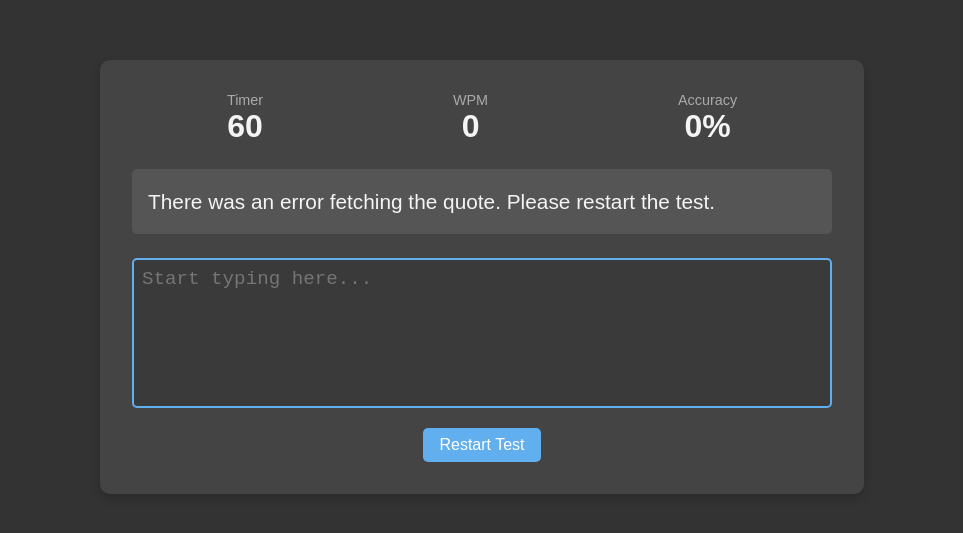
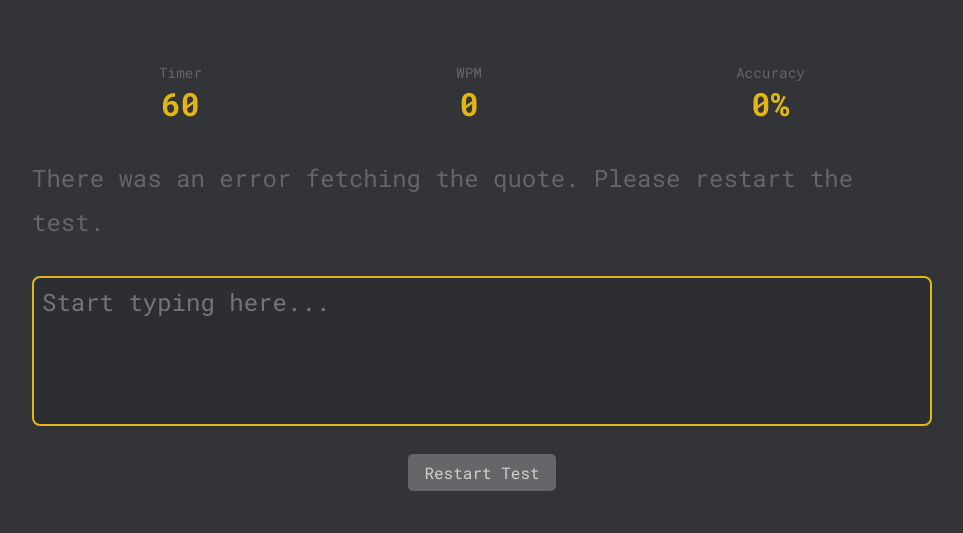
Before and after one commit to CodeXplorer24/typing_speed_test, a plain HTML site: page index.html in a window 1280 px wide. Shown: the part 123-656 px from the top of the page, without its empty margins (158-1121 px from the left). Drawn offline with Linux system fonts and the light colour scheme; no server answers.

Commit message:
background and width changes

```diff
--- a/style.css
+++ b/style.css
@@ -1,27 +1,30 @@
+@import url('https://fonts.googleapis.com/css2?family=Roboto+Mono:wght@400;700&display=swap');
+
 body {
-    background-color: #333;
-    color: #f4f4f4;
-    font-family: Arial, sans-serif;
+    background-color: #323437; /* Monkeytype dark background */
+    color: #d1d0c5; /* Main text color */
+    font-family: 'Roboto Mono', monospace;
     display: flex;
     justify-content: center;
     align-items: center;
     height: 100vh;
     margin: 0;
+    text-rendering: optimizeLegibility;
 }
 
 .container {
-    background-color: #444;
+    background-color: transparent; /* No container "box" */
     padding: 2rem;
     border-radius: 10px;
-    width: 700px;
+    width: 900px; /* <--- THIS VALUE WAS CHANGED */
     max-width: 90%;
-    box-shadow: 0 4px 10px rgba(0, 0, 0, 0.2);
+    box-shadow: none; /* No shadow */
 }
 
 .stats {
     display: flex;
     justify-content: space-around;
-    margin-bottom: 1.5rem;
+    margin-bottom: 2rem;
     font-size: 1.2rem;
 }
 
@@ -31,69 +34,117 @@ body {
 
 .stat-label {
     font-size: 0.9rem;
-    color: #aaa;
+    color: #646669; /* Faded label */
 }
 
 .stat-value {
     font-size: 2rem;
     font-weight: bold;
+    color: #e2b714; /* Monkeytype accent color */
 }
 
 .quote-display {
-    margin-bottom: 1.5rem;
-    font-size: 1.3rem;
-    line-height: 1.6;
-    background-color: #555;
-    padding: 1rem;
-    border-radius: 5px;
+    margin-bottom: 2rem;
+    font-size: 1.5rem; /* Larger, clearer font */
+    line-height: 1.8;
+    background-color: transparent; /* No box */
+    padding: 0;
 }
 
-/* We will wrap each letter in a <span> */
+/* This is the key change: all text starts faded */
 .quote-display span {
-    transition: color 0.1s, background-color 0.1s;
+    color: #646669; /* Faded/untyped text color */
+    transition: color 0.1s;
 }
 
+/* Correct text becomes the main bright color */
 .quote-display span.correct {
-    color: #79c753; /* Green */
+    color: #d1d0c5;
 }
 
+/* Incorrect text is a distinct red */
 .quote-display span.incorrect {
-    color: #e06c75; /* Red */
-    background-color: #e06c7533;
-    text-decoration: underline;
+    color: #ca4754; /* Error color */
+    text-decoration: none; /* Remove underline for a cleaner look */
 }
 
 .quote-input {
     width: 100%;
     height: 150px;
-    font-size: 1.2rem;
+    font-size: 1.5rem; /* Match the quote text */
+    font-family: 'Roboto Mono', monospace;
     padding: 0.5rem;
-    border-radius: 5px;
-    border: 2px solid #666;
-    background-color: #3a3a3a;
-    color: #f4f4f4;
+    border-radius: 8px;
+    border: 2px solid #646669; /* Subtle border */
+    background-color: #2c2e31; /* Darker input box */
+    color: #d1d0c5; /* The text you type */
     resize: none;
-    box-sizing: border-box; /* Important for padding */
+    box-sizing: border-box;
+    caret-color: #e2b714; /* Blinking cursor accent color */
 }
 
 .quote-input:focus {
     outline: none;
-    border-color: #61afef; /* Blue */
+    border-color: #e2b714; /* Accent border on focus */
 }
 
 .restart-btn {
     display: block;
-    margin: 1rem auto 0;
+    margin: 1.5rem auto 0;
     padding: 0.5rem 1rem;
     font-size: 1rem;
-    background-color: #61afef;
-    color: white;
+    font-family: 'Roboto Mono', monospace;
+    background-color: #646669; /* Subtle button */
+    color: #d1d0c5;
     border: none;
     border-radius: 5px;
     cursor: pointer;
-    transition: background-color 0.2s;
+    transition: background-color 0.2s, color 0.2s;
 }
 
 .restart-btn:hover {
-    background-color: #529bda;
+    background-color: #e2b714;
+    color: #323437; /* Dark text on hover */
 }
+
+/* Style the history section */
+.history-container {
+    margin-top: 2rem;
+    width: 100%;
+}
+
+.history-container h3 {
+    text-align: center;
+    color: #646669; /* Faded title */
+    margin-bottom: 1rem;
+    font-weight: 400;
+}
+
+#history-list {
+    list-style: none;
+    padding: 0;
+    margin: 0;
+    max-height: 200px;
+    overflow-y: auto;
+    background-color: #2c2e31; /* Dark background for list */
+    border-radius: 8px;
+    padding: 1rem;
+}
+
+#history-list li {
+    display: flex;
+    justify-content: space-between;
+    padding: 0.5rem 0.25rem;
+    border-bottom: 1px solid #323437; /* Subtle separator */
+    font-size: 0.9rem;
+    color: #646669; /* Faded history text */
+}
+
+#history-list li:last-child {
+    border-bottom: none;
+}
+
+#history-list li span {
+    font-weight: bold;
+    color: #d1d0c5; /* Brighter text for the scores */
+}
```
